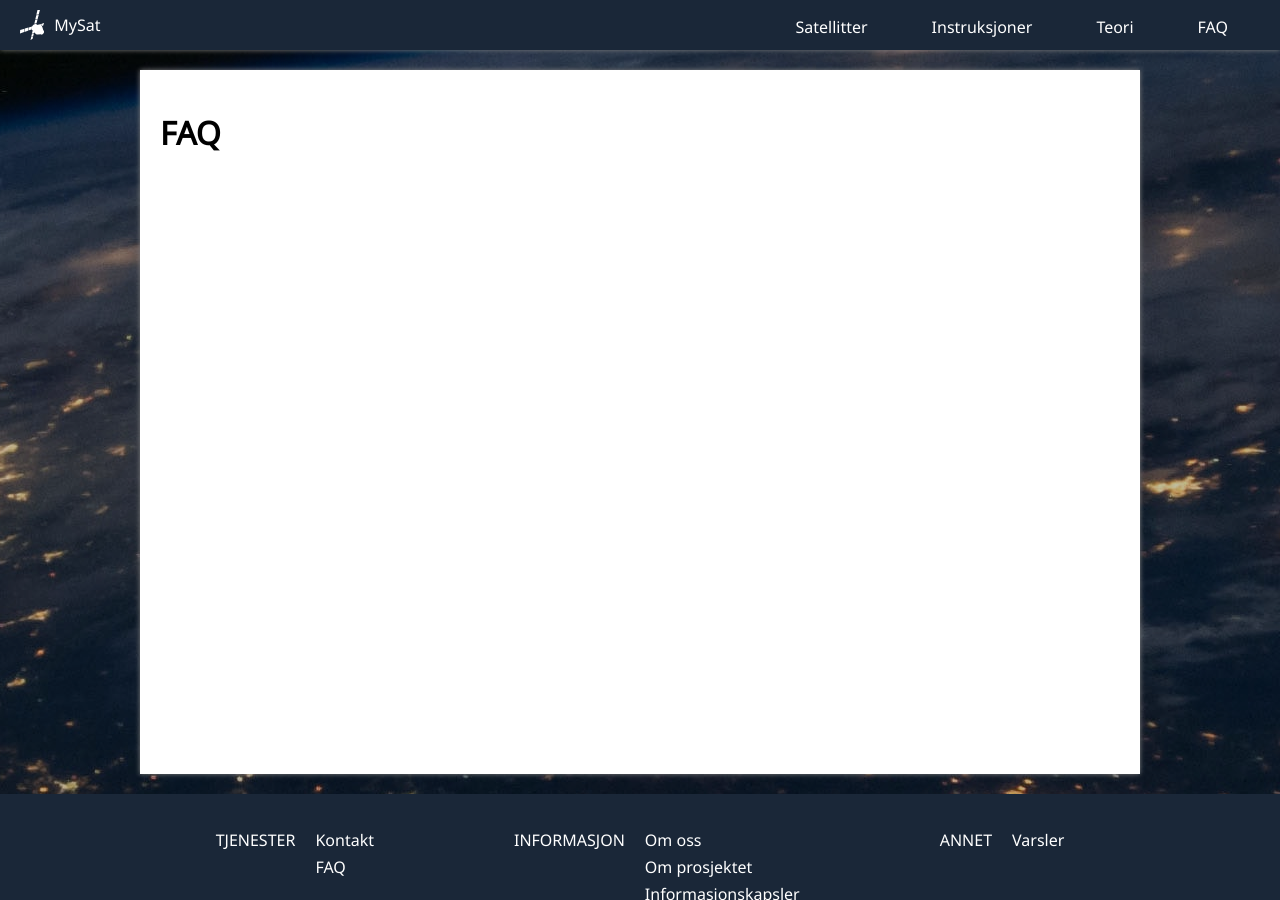
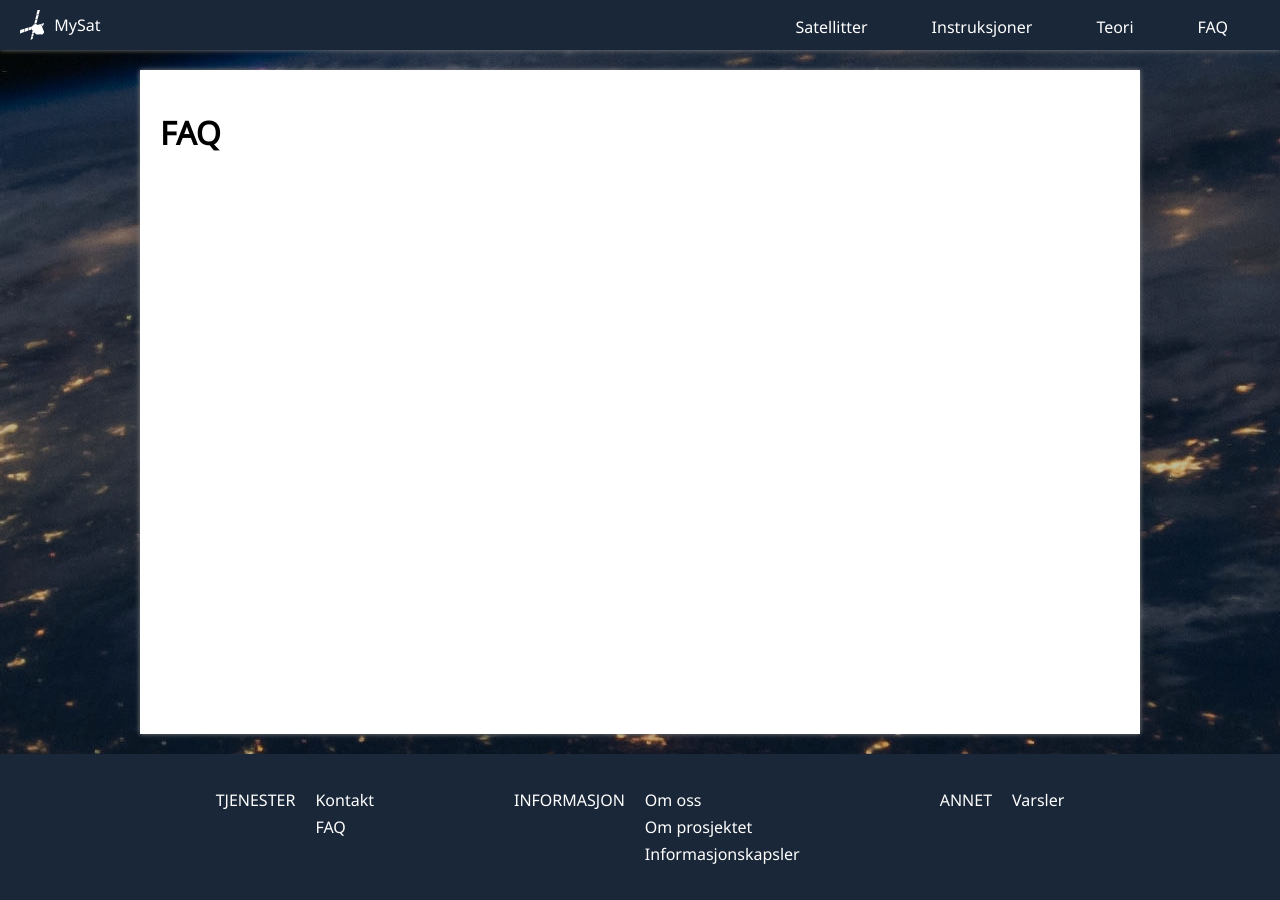
Before and after one commit to petterroea/eit-satellitt-i-norge, a Jekyll site: the page built from src/faq/index.html, in a window 1280 px wide and 900 px high. Built offline with Jekyll 4.4.1, drawn with Linux system fonts in a browser that asks for light colours.

Commit message:
fix height

```diff
--- a/src/assets/css/default.scss
+++ b/src/assets/css/default.scss
@@ -63,7 +63,7 @@ table {
 }
 
 .content-wrapper {
-	min-height: calc(100vh - 236px);
+	min-height: calc(100vh - 276px);
 	padding: 20px;
 	max-width: 960px;
 	margin: 20px auto;
@@ -93,7 +93,7 @@ table {
 
 .card-container {
   margin: 50px 0;
-  min-height: calc(100vh - 196px);
+  min-height: calc(100vh - 296px);
 	display: flex;
 	flex-direction: row;
 	justify-content: center;
```
